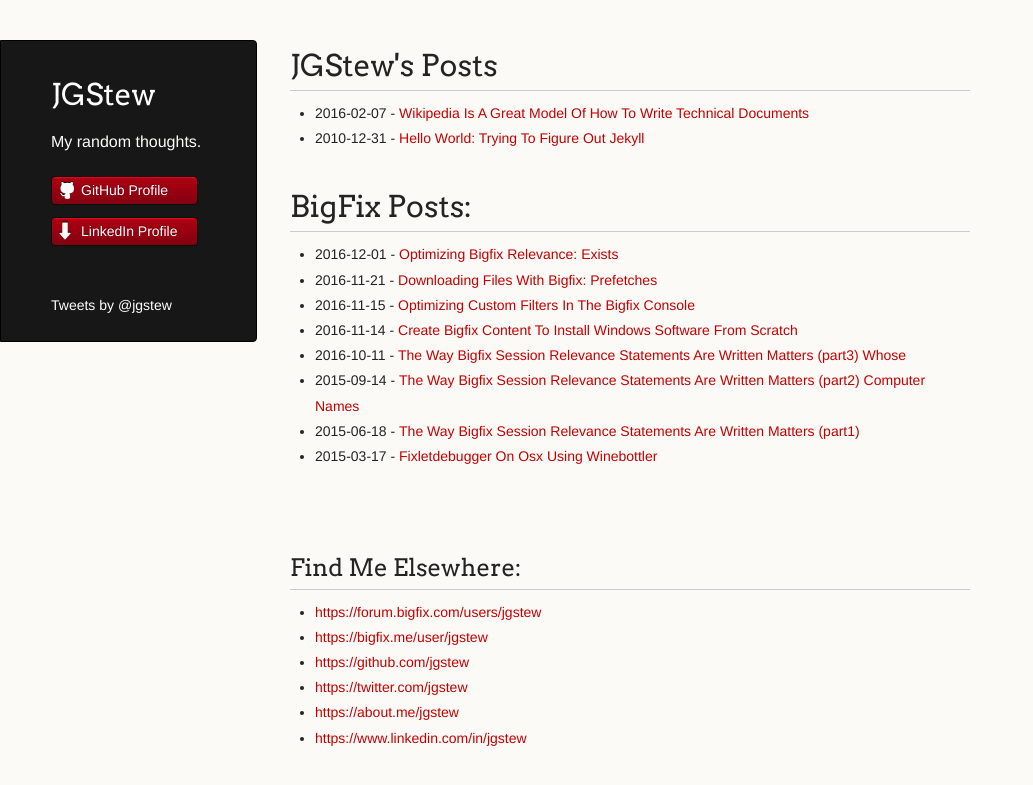
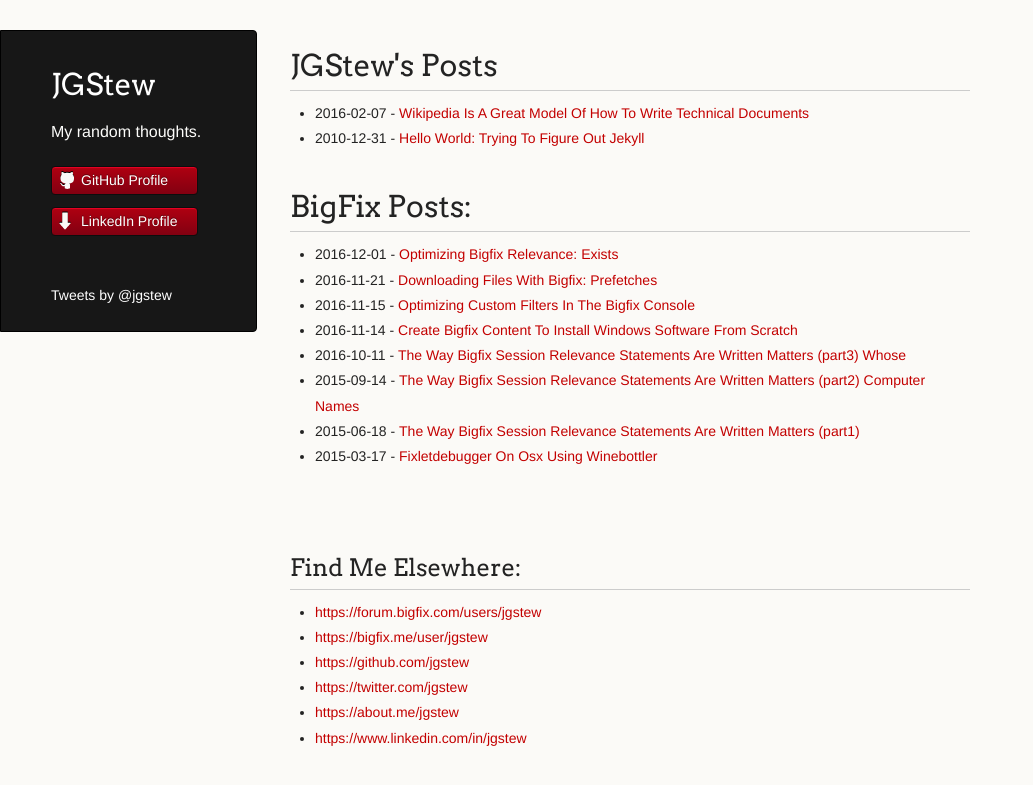
Before and after one commit to jgstew/jgstew.github.io, a Jekyll site: the page built from index.html, in a window 1280 px wide. Shown: the top 785 px of the page, without its empty margins (0-1033 px from the left). Built offline with Jekyll 4.4.1, drawn with Linux system fonts in a browser that asks for light colours; comment, search, counter and statistics services are not loaded.

Commit message:
Update styles.css

```diff
--- a/stylesheets/styles.css
+++ b/stylesheets/styles.css
@@ -228,7 +228,7 @@ header {
 	border-top-right-radius: 4px;
 	border-bottom-right-radius: 4px;
 	padding: 34px 25px 22px 50px;
-	margin: 30px 25px 0 0;
+	margin: 20px 25px 0 0;
 	-webkit-font-smoothing: antialiased;
 }
 
```
